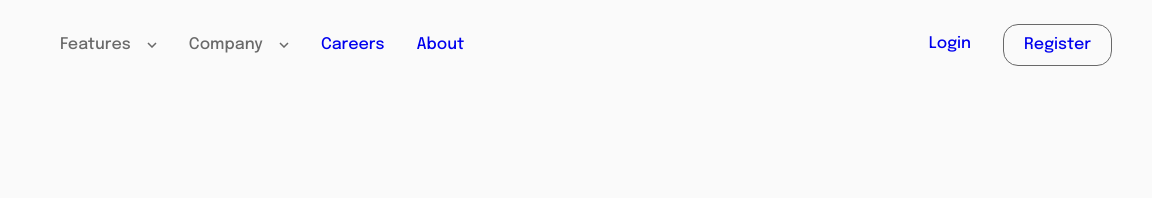
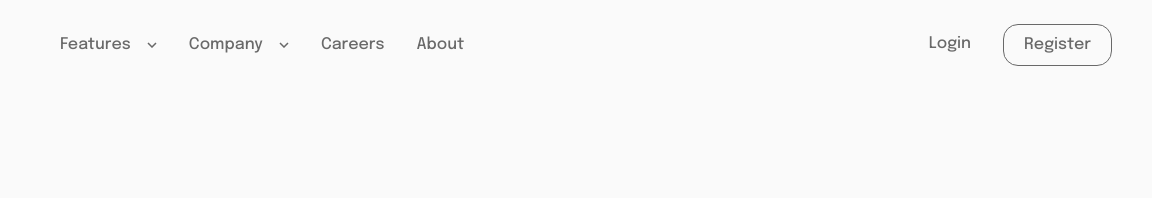
Before and after one commit to riccardofano/intro-section, a website built with Vite: page index.html in a window 1280 px wide. Shown: the top 198 px of the page, 128-1280 px from the left. Built offline with nearby package versions, Linux system fonts and the light colour scheme.

Commit message:
change default color of anchor tags

```diff
--- a/style.css
+++ b/style.css
@@ -129,6 +129,7 @@ body {
 
 .nav__list a {
   text-decoration: none;
+  color: var(--c-neutral-400);
 }
 
 .nav__list a:visited {
```
